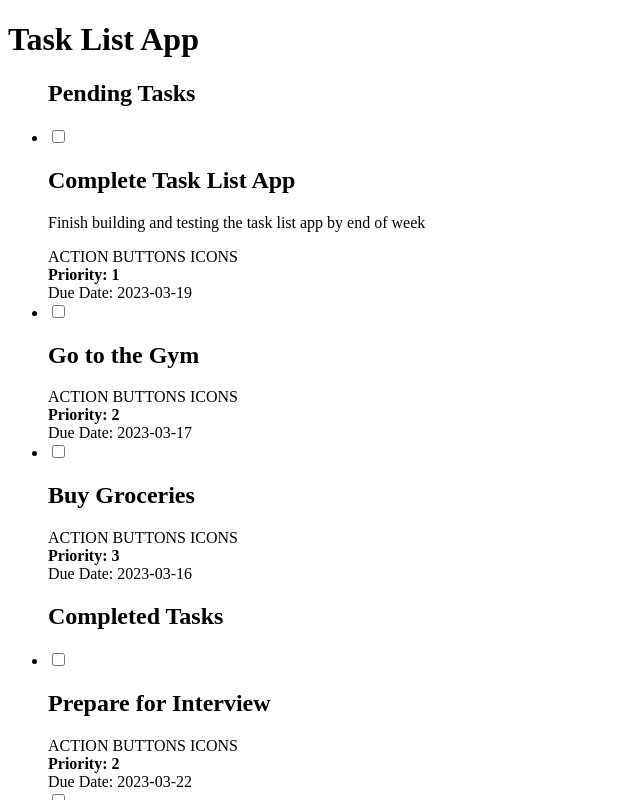
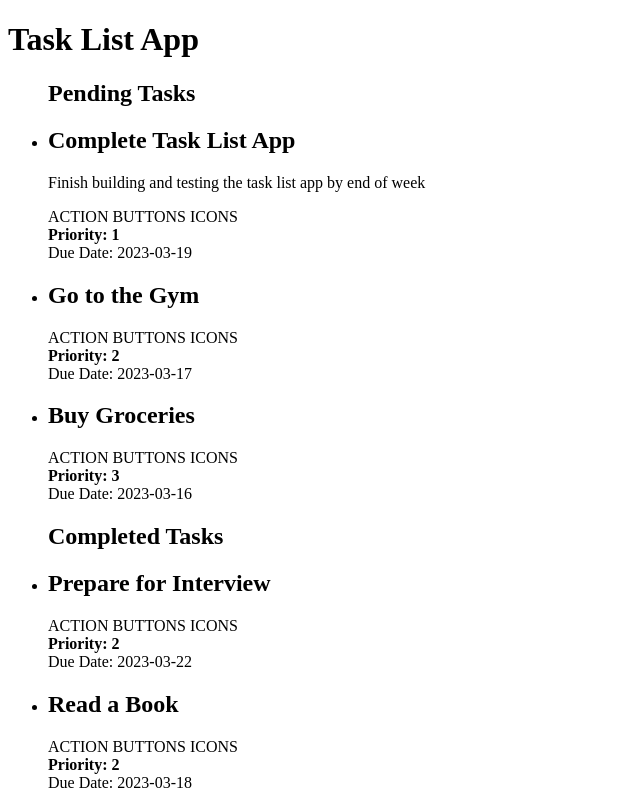
Before and after one commit to SaschaVII/task-list-app, a Next.js app: page / in a window 1280 px wide. Both pictures are taken after a click on the button "Fill with Dummy Tasks". Shown: the top 800 px of the page, without its empty margins (0-640 px from the left). Built offline with nearby package versions, Linux system fonts and the light colour scheme.

Commit message:
Move tasks state into taskList component
Additional Changes:
- Add click completion for task component
- Move fill dummy data button to task list component and only display when localStorage is empty

```diff
--- a/components/task.js
+++ b/components/task.js
@@ -1,15 +1,25 @@
-const Task = ({ task, isCurrent }) => {
+const Task = ({ task, isCurrent, onComplete }) => {
+    // * Styles
+    const currentStyles = "bg-blue-100 py-10";
+    const notCurrentStyles = "py-2";
+    const baseStyles = "px-5 py-10 flex items-center space-x-4 hover:cursor-pointer hover:bg-blue-200";
+    const styles = baseStyles + (isCurrent ? ` ${currentStyles}` : ` ${notCurrentStyles}`);
+    if (!onComplete) onComplete = () => { };
+
+    // * Event Handlers
+    const onClick = () => {
+        onComplete(task.id);
+    };
+
     return (
         <>
-            {(isCurrent)
-                ? (
-                    <div className="px-5 py-10 flex items-center space-x-4 bg-blue-100 hover:cursor-pointer hover:bg-blue-200">
-                        <div className="flex-shrink-0">
+            <div className={styles} onClick={onClick}>
+                {/* <div className="flex-shrink-0">
                     <input type="checkbox" />
-                        </div>
+                </div> */}
                 <div className="flex-1 min-w-0">
-                            <h2>{task.title}</h2>
-                            <p>{task.description}</p>
+                    <h2 className="text-md font-semibold">{task.title}</h2>
+                    {isCurrent && <p className="text-sm text-gray-500">{task.description}</p>}
                 </div>
                 <div className="flex flex-col items-center">
                     <div>ACTION BUTTONS ICONS</div>
@@ -19,25 +29,6 @@ const Task = ({ task, isCurrent }) => {
                     <div>Due Date: {task.dueDate}</div>
                 </div>
             </div>
-                )
-                : (
-                    <div className="px-5 py-2 flex items-center space-x-4 hover:cursor-pointer hover:bg-blue-200">
-                        <div className="flex-shrink-0">
-                            <input type="checkbox" />
-                        </div>
-                        <div className="flex-1 min-w-0">
-                            <h2>{task.title}</h2>
-                        </div>
-                        <div className="flex flex-col items-center">
-                            <div>ACTION BUTTONS ICONS</div>
-                            <div>
-                                <strong>Priority: {task.priority}</strong>
-                            </div>
-                            <div>Due Date: {task.dueDate}</div>
-                        </div>
-                    </div>
-                )
-            }
         </>
     );
 };
--- a/components/taskList.js
+++ b/components/taskList.js
@@ -1,18 +1,107 @@
 import Task from "./task";
+import useLocalStorageTaskList from "@/hooks/useLocalStorageTaskList";
+import Button from "./button";
+import { FontAwesomeIcon } from '@fortawesome/react-fontawesome'
+import { faPlus, faTrash, faWandMagicSparkles } from '@fortawesome/free-solid-svg-icons'
 
-const TaskList = ({ tasks }) => {
-    const uncompletedTasks = tasks.filter(x => !x.completed);
-    const completedTasks = tasks.filter(x => x.completed);
+const TaskList = () => {
+    // * States
+    const [taskList, setTaskList] = useLocalStorageTaskList();
 
-    if (!tasks || tasks.length === 0) return (<></>);
+    const uncompletedTasks = taskList.filter(x => !x.completed);
+    const completedTasks = taskList.filter(x => x.completed);
+
+    // * Event Handlers
+    const handleTaskCompletion = (taskId) => {
+        // set task with id matching taskId to completed
+        const updatedTaskList = taskList.map(task => {
+            if (task.id === taskId) {
+                task.completed = true;
+            }
+            return task;
+        });
+        setTaskList(updatedTaskList);
+    };
+
+    const handleFillDummyDataClick = () => fillDummyList();
+
+    // * Helper Functions
+    const fillDummyList = () => {
+        setTaskList(
+            [{
+                "id": 0,
+                "title": "Complete Task List App",
+                "description": "Finish building and testing the task list app by end of week",
+                "completed": false,
+                "dueDate": "2023-03-19",
+                "priority": 1
+            },
+            {
+                "id": 1,
+                "title": "Prepare for Interview",
+                "description": "Research the company, practice answering interview questions, and dress professionally",
+                "completed": true,
+                "dueDate": "2023-03-22",
+                "priority": 2
+            },
+            {
+                "id": 2,
+                "title": "Go to the Gym",
+                "description": "Do 30 minutes of cardio and 20 minutes of weight lifting",
+                "completed": false,
+                "dueDate": "2023-03-17",
+                "priority": 2
+            },
+            {
+                "id": 3,
+                "title": "Buy Groceries",
+                "description": "Get bread, milk, eggs, and fruit",
+                "completed": false,
+                "dueDate": "2023-03-16",
+                "priority": 3
+            },
+            {
+                "id": 4,
+                "title": "Read a Book",
+                "description": "Read at least one chapter of 'The Catcher in the Rye'",
+                "completed": true,
+                "dueDate": "2023-03-18",
+                "priority": 2
+            }]
+        );
+    };
+
+    const addTask = () => {
+        const newTask = {
+            "id": taskList.length,
+            "title": "Lead a 7a",
+            "description": "Readpoint a 7a indoor sport climb.",
+            "completed": false,
+            "dueDate": "2024-01-01",
+            "priority": 1
+        };
+
+        setTaskList([...taskList, newTask]);
+    };
+
+    if (!taskList || taskList.length === 0) return (
+        <>
+            <Button onClick={handleFillDummyDataClick}>
+                <FontAwesomeIcon className="mr-2 -ml-1" icon={faWandMagicSparkles} />
+                Fill with Dummy Tasks
+            </Button>
+        </>
+    );
     return (
         <ul>
-            {uncompletedTasks.length > 0 && <h2 className="text-4xl font-bold">Pending Tasks</h2>}
-            <li>
-                <Task task={uncompletedTasks[0]} isCurrent={true} />
-            </li>
+            {uncompletedTasks.length > 0 && (
+                <>
+                    <h2 className="text-4xl font-bold">Pending Tasks</h2>
+                    <li><Task task={uncompletedTasks[0]} isCurrent={true} onComplete={handleTaskCompletion} /></li>
+                </>
+            )}
             {uncompletedTasks.slice(1).map((task) => (
-                <li key={task.id}><Task task={task} /></li>
+                <li key={task.id}><Task task={task} onComplete={handleTaskCompletion} /></li>
             ))}
             {completedTasks.length > 0 && <h2 className="text-4xl font-bold">Completed Tasks</h2>}
             {
--- a/pages/index.js
+++ b/pages/index.js
@@ -1,90 +1,11 @@
 import TaskList from "@/components/taskList";
-import useLocalStorageTaskList from "@/hooks/useLocalStorageTaskList";
-import { FontAwesomeIcon } from '@fortawesome/react-fontawesome'
-import { faPlus, faTrash, faWandMagicSparkles } from '@fortawesome/free-solid-svg-icons'
 import Head from "next/head";
 import Button from "@/components/button";
 
 const Index = () => {
-    const [taskList, setTaskList] = useLocalStorageTaskList();
-    const isDevMode = process.env.NODE_ENV === "development";
-    // const isDevMode = false;
-
     // * Click Handlers
-
-    const handleAddTaskClick = () => {
-        addTask();
-    };
-
-    const handleFillDummyDataClick = () => {
-        fillDummyList();
-    };
-
-    const handleDeleteListClick = () => {
-        setTaskList([]);
-    };
-
-    // * Helper Functions
-
-    const fillDummyList = () => {
-        setTaskList(
-            [{
-                "id": 0,
-                "title": "Complete Task List App",
-                "description": "Finish building and testing the task list app by end of week",
-                "completed": false,
-                "dueDate": "2023-03-19",
-                "priority": 1
-            },
-            {
-                "id": 1,
-                "title": "Prepare for Interview",
-                "description": "Research the company, practice answering interview questions, and dress professionally",
-                "completed": true,
-                "dueDate": "2023-03-22",
-                "priority": 2
-            },
-            {
-                "id": 2,
-                "title": "Go to the Gym",
-                "description": "Do 30 minutes of cardio and 20 minutes of weight lifting",
-                "completed": false,
-                "dueDate": "2023-03-17",
-                "priority": 2
-            },
-            {
-                "id": 3,
-                "title": "Buy Groceries",
-                "description": "Get bread, milk, eggs, and fruit",
-                "completed": false,
-                "dueDate": "2023-03-16",
-                "priority": 3
-            },
-            {
-                "id": 4,
-                "title": "Read a Book",
-                "description": "Read at least one chapter of 'The Catcher in the Rye'",
-                "completed": true,
-                "dueDate": "2023-03-18",
-                "priority": 2
-            }]
-        );
-    };
-
-    const addTask = () => {
-        const newTask = {
-            "id": taskList.length,
-            "title": "Lead a 7a",
-            "description": "Readpoint a 7a indoor sport climb.",
-            "completed": false,
-            "dueDate": "2024-01-01",
-            "priority": 1
-        };
-
-        setTaskList([...taskList, newTask]);
-    };
-
-    if (!taskList) return (<p>loading...</p>);
+    // const handleAddTaskClick = () => addTask();
+    // const handleDeleteListClick = () => setTaskList([]);
 
     return (
         <>
@@ -93,8 +14,8 @@ const Index = () => {
             </Head>
 
             <h1 className="text-5xl font-extrabold">Task List App</h1>
-            <TaskList tasks={taskList} />
-            <Button onClick={handleAddTaskClick}>
+            <TaskList />
+            {/* <Button onClick={handleAddTaskClick}>
                 <FontAwesomeIcon className="mr-2 -ml-1" icon={faPlus} />
                 Add Task
             </Button>
@@ -102,12 +23,10 @@ const Index = () => {
                 <FontAwesomeIcon className="mr-2 -ml-1" icon={faTrash} />
                 Clear List
             </Button>
-            {isDevMode &&
-                <Button onClick={handleFillDummyDataClick}>
-                    <FontAwesomeIcon className="mr-2 -ml-1" icon={faWandMagicSparkles} />
-                    Fill with Dummy Tasks
-                </Button>
-            }
+            <Button onClick={handleFillDummyDataClick}>
+                <FontAwesomeIcon className="mr-2 -ml-1" icon={faWandMagicSparkles} />
+                Fill with Dummy Tasks
+            </Button>*/}
             {/* <button onClick={handleBtnClick}>+ Add Task</button>
             <button onClick={handleBtnDummyListClick}>Fill with dummy tasks</button>
             <button onClick={handleBtnClearListClick}>Clear List</button> */}
```
Lines whose indentation alone changed are shown as unchanged.
